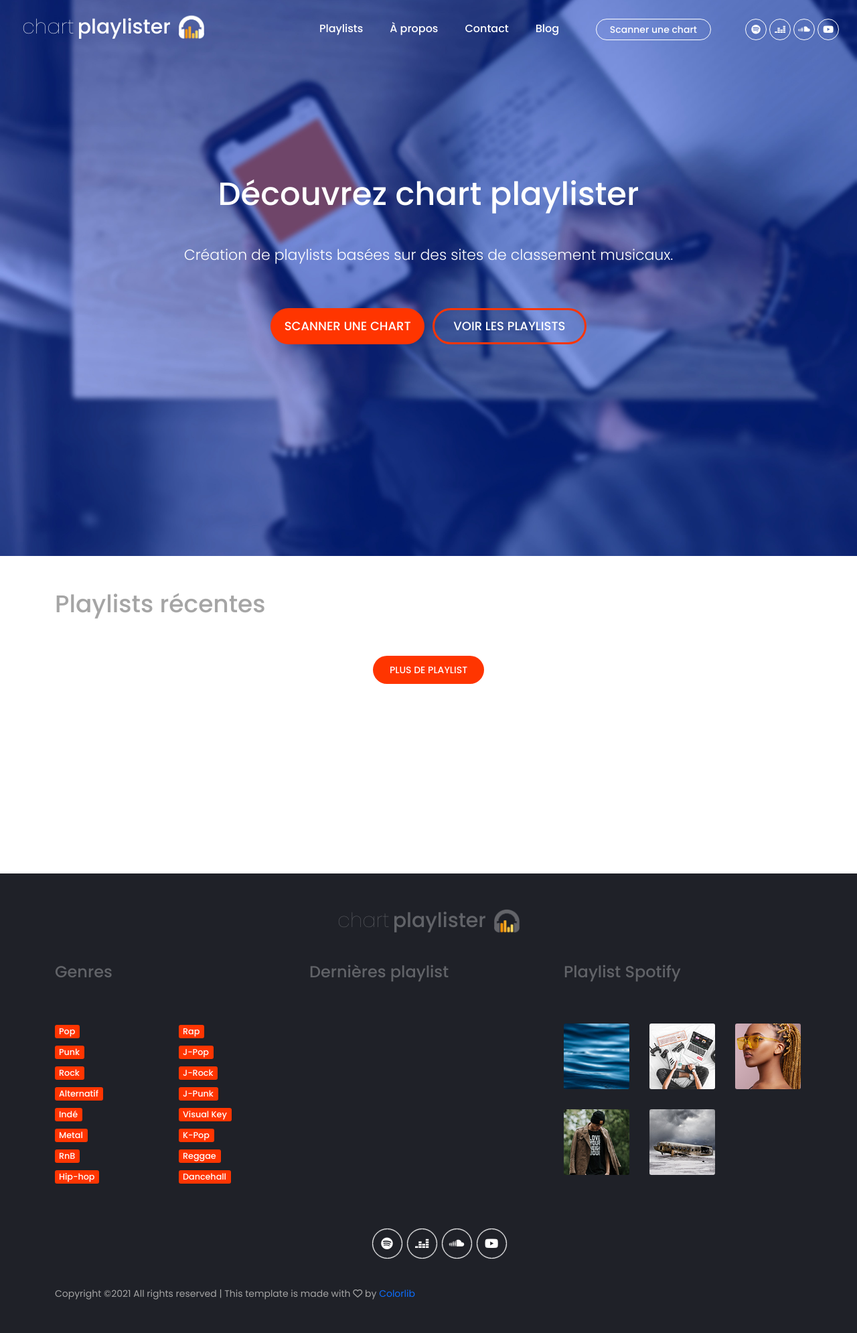
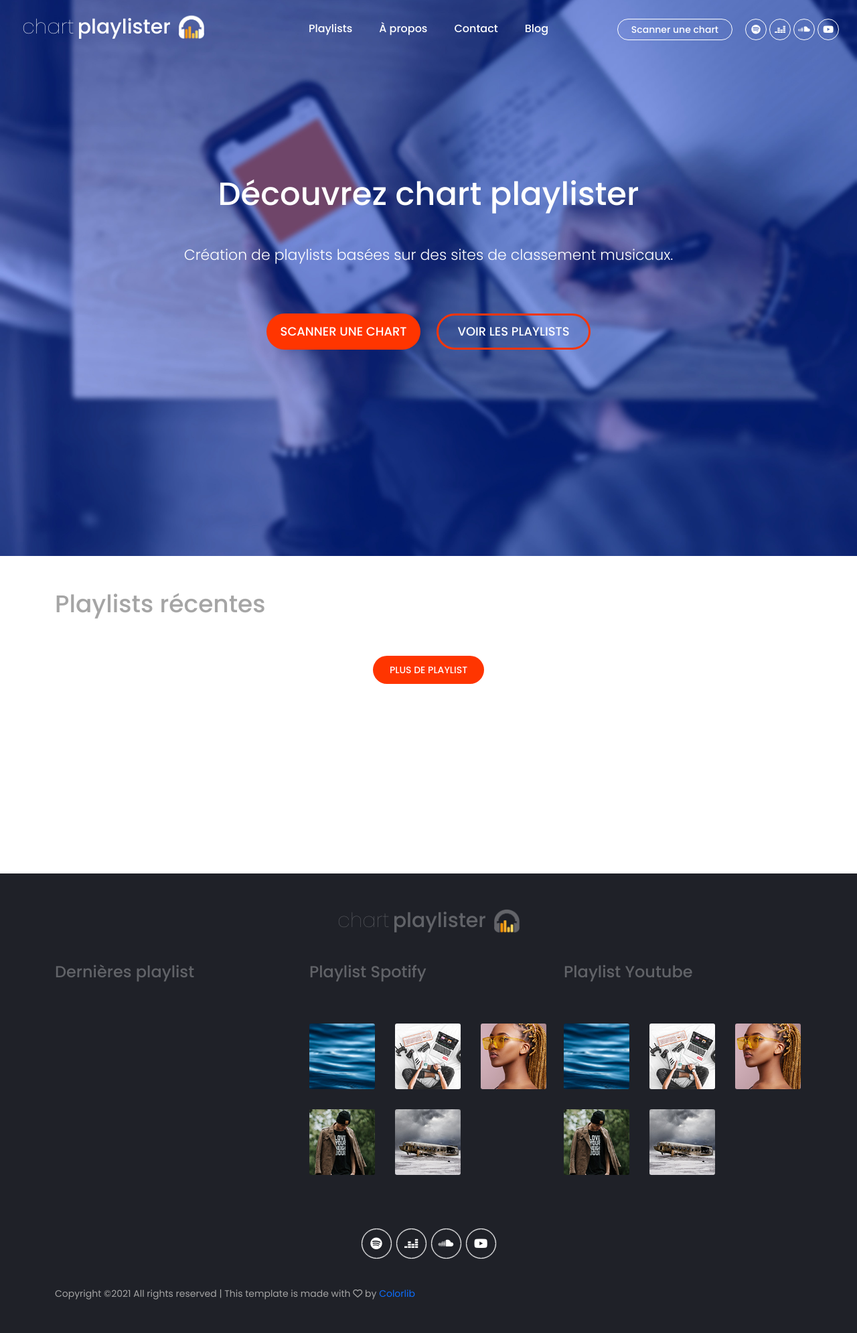
Before and after one commit to RudyLaban/chart-playlister, a Symfony app: template templates/navigate/index.html.twig in a window 1280 px wide. Shown: the whole page at 67% size. Run offline with Twig, Linux system fonts and the light colour scheme; the template is opened without the code that fills it, so the values that code supplies are empty; some libraries are stand-ins or nearby versions.

Commit message:
Correction et modification graphique diverses

```diff
--- a/public/styles/episode_responsive.css
+++ b/public/styles/episode_responsive.css
@@ -324,7 +324,7 @@
 	}
 	.sidebar_list ul li a
 	{
-		font-size: 14px;
+		font-size: 16px;
 	}
 	.comment_button
 	{
--- a/public/styles/episodes.css
+++ b/public/styles/episodes.css
@@ -700,6 +700,10 @@ section
 6. Sidebar
 *********************************/
 
+.navigation
+{
+	width: 100%;
+}
 .sidebar
 {
 	width: 100%;
--- a/public/styles/main_styles.css
+++ b/public/styles/main_styles.css
@@ -56,6 +56,7 @@ ul
 {
 	list-style: none;
 	margin-bottom: 0px;
+	padding-left: 0;
 }
 p
 {
--- a/templates/base.html.twig
+++ b/templates/base.html.twig
@@ -48,7 +48,6 @@
 <script src="{{ asset('plugins/parallax-js-master/parallax.min.js') }}"></script>
 <script src="https://kit.fontawesome.com/9a43e2d654.js" crossorigin="anonymous"></script>
 <script src="https://cdn.jsdelivr.net/npm/bootstrap@5.1.3/dist/js/bootstrap.bundle.min.js" integrity="sha384-ka7Sk0Gln4gmtz2MlQnikT1wXgYsOg+OMhuP+IlRH9sENBO0LRn5q+8nbTov4+1p" crossorigin="anonymous"></script>
-<script src="{{ asset('js/custom.js') }}"></script>
 {% block script %}
 {% endblock %}
 </body>
--- a/templates/footer.html.twig
+++ b/templates/footer.html.twig
@@ -9,33 +9,10 @@
         </div>
         <div class="row footer_content_row">
 
-                <!-- Tags -->
-                <div class="col-lg-4">
-                    <div class="footer_title">Genres</div>
-                    <div class="footer_list">
-                        <div><div><a href="#">{% trans %}Pop{% endtrans %}</a></div></div>
-                        <div><div><a href="#">{% trans %}Punk{% endtrans %}</a></div></div>
-                        <div><div><a href="#">{% trans %}Rock{% endtrans %}</a></div></div>
-                        <div><div><a href="#">{% trans %}Alternatif{% endtrans %}</a></div></div>
-                        <div><div><a href="#">{% trans %}Indé{% endtrans %}</a></div></div>
-                        <div><div><a href="#">{% trans %}Metal{% endtrans %}</a></div></div>
-                        <div><div><a href="#">{% trans %}RnB{% endtrans %}</a></div></div>
-                        <div><div><a href="#">{% trans %}Hip-hop{% endtrans %}</a></div></div>
-                        <div><div><a href="#">{% trans %}Rap{% endtrans %}</a></div></div>
-                        <div><div><a href="#">{% trans %}J-Pop{% endtrans %}</a></div></div>
-                        <div><div><a href="#">{% trans %}J-Rock{% endtrans %}</a></div></div>
-                        <div><div><a href="#">{% trans %}J-Punk{% endtrans %}</a></div></div>
-                        <div><div><a href="#">{% trans %}Visual Key{% endtrans %}</a></div></div>
-                        <div><div><a href="#">{% trans %}K-Pop{% endtrans %}</a></div></div>
-                        <div><div><a href="#">{% trans %}Reggae{% endtrans %}</a></div></div>
-                        <div><div><a href="#">{% trans %}Dancehall{% endtrans %}</a></div></div>
-                    </div>
-                </div>
-
             <!-- Latest Episodes -->
-                <div class="col-lg-4">
+            <div class="col-sm-4">
                 <div class="footer_title">Dernières playlist</div>
-                    <div class="latest_container">
+                <div class="latest_container text-center">
 
                     {% for chart in three_last_chart %}
                     <!-- Latest -->
@@ -69,8 +46,40 @@
             </div>
 
             <!-- Gallery -->
-                <div class="col-lg-4">
+            <div class="col-sm-4">
                 <div class="footer_title">Playlist Spotify</div>
+                <div class="gallery d-flex flex-row align-items-start justify-content-start flex-wrap">
+
+                    <!-- Gallery Item -->
+                    <div class="gallery_item">
+                        <a class="colorbox" href="images/gallery_1_large.jpg"><img src="{{ asset('images/gallery_1.jpg') }}" alt=""></a>
+                    </div>
+
+                    <!-- Gallery Item -->
+                    <div class="gallery_item">
+                        <a class="colorbox" href="images/gallery_2_large.jpg"><img src="{{ asset('images/gallery_2.jpg') }}" alt=""></a>
+                    </div>
+
+                    <!-- Gallery Item -->
+                    <div class="gallery_item">
+                        <a class="colorbox" href="images/gallery_3_large.jpg"><img src="{{ asset('images/gallery_3.jpg') }}" alt=""></a>
+                    </div>
+
+                    <!-- Gallery Item -->
+                    <div class="gallery_item">
+                        <a class="colorbox" href="images/gallery_4_large.jpg"><img src="{{ asset('images/gallery_4.jpg') }}" alt=""></a>
+                    </div>
+
+                    <!-- Gallery Item -->
+                    <div class="gallery_item">
+                        <a class="colorbox" href="images/gallery_5_large.jpg"><img src="{{ asset('images/gallery_5.jpg') }}" alt=""></a>
+                    </div>
+
+                </div>
+            </div>
+            <!-- Gallery -->
+            <div class="col-sm-4">
+                <div class="footer_title">Playlist Youtube</div>
                 <div class="gallery d-flex flex-row align-items-start justify-content-start flex-wrap">
 
                     <!-- Gallery Item -->
@@ -105,7 +114,7 @@
             <div class="col">
                 <div class="footer_social">
                     <ul class="d-flex flex-row align-items-center justify-content-center">
-                            <li><a href="#"><i class="fa fa-spotify" aria-hidden="true"></i></a></li>
+                        <li><a href="https://open.spotify.com/user/shqwnshnlngy9pxha60rgxrz0?si=97d6c0f933b0419e" target="_blank"><i class="fa fa-spotify" aria-hidden="true"></i></a></li>
                         <li><a href="#"><i class="fab fa-deezer" aria-hidden="true"></i></a></li>
                         <li><a href="#"><i class="fa fa-soundcloud" aria-hidden="true"></i></a></li>
                         <li><a href="#"><i class="fa fa-youtube-play" aria-hidden="true"></i></a></li>
--- a/templates/header.html.twig
+++ b/templates/header.html.twig
@@ -31,7 +31,7 @@
         <!-- Social -->
         <div class="social">
             <ul class="d-flex flex-row align-items-start justify-content-start">
-                <li><a href="#"><i class="fa fa-spotify" aria-hidden="true"></i></a></li>
+                <li><a href="https://open.spotify.com/user/shqwnshnlngy9pxha60rgxrz0?si=97d6c0f933b0419e" target="_blank"><i class="fa fa-spotify" aria-hidden="true"></i></a></li>
                 <li><a href="#"><i class="fab fa-deezer" aria-hidden="true"></i></a></li>
                 <li><a href="#"><i class="fa fa-soundcloud" aria-hidden="true"></i></a></li>
                 <li><a href="#"><i class="fa fa-youtube-play" aria-hidden="true"></i></a></li>
@@ -56,7 +56,7 @@
         <div class="menu_extra d-flex flex-column align-items-end justify-content-start">
             <div class="social">
                 <ul class="d-flex flex-row align-items-start justify-content-start">
-                    <li><a href="#"><i class="fa fa-spotify" aria-hidden="true"></i></a></li>
+                    <li><a href="https://open.spotify.com/user/shqwnshnlngy9pxha60rgxrz0?si=97d6c0f933b0419e" target="_blank"><i class="fa fa-spotify" aria-hidden="true"></i></a></li>
                     <li><a href="#"><i class="fab fa-deezer" aria-hidden="true"></i></a></li>
                     <li><a href="#"><i class="fa fa-soundcloud" aria-hidden="true"></i></a></li>
                     <li><a href="#"><i class="fa fa-youtube-play" aria-hidden="true"></i></a></li>
--- a/templates/navigate/contact.html.twig
+++ b/templates/navigate/contact.html.twig
@@ -109,3 +109,8 @@ Etiam efficitur semper accumsan. Sed et dui aliquet, ultrices tellus non, sagitt
 	{% endblock %}
 </div>
 {% endblock %}
+
+{% block script %}
+	<script src="{{ asset('js/contact.js') }}"></script>
+	<script src="{{ asset('js/custom.js') }}"></script>
+{% endblock %}
--- a/templates/navigate/index.html.twig
+++ b/templates/navigate/index.html.twig
@@ -33,14 +33,15 @@
 				</div>
 			</div>
 			<div class="row home_row">
-				<div class="col-lg-10 offset-lg-1">
-					<div class="home_form_container text-center">
+				<div class="d-sm-flex justify-content-center">
+					<div class="p-2 text-center">
 						<a href="{{ path('chart_scanne') }}" class="m-1">
-								<button type="submit" id="chart_form_save" name="chart_form[save]" class="home_form_button button_fill">Scanner une chart</button>
+							<button type="submit" id="chart_form_save" name="chart_form[save]" class="home_form_button button_fill">Scanner une chart</button>
 						</a>
+					</div>
+					<div class="p-2 text-center">
 						<a href="{{ path('charts') }}" class="m-1">
-								<button type="submit" id="chart_form_save" name="chart_form[save]" class="home_form_button show button_fill">Voir les playlists</button>
-							</span>
+							<button type="submit" id="chart_form_save" name="chart_form[save]" class="home_form_button show button_fill">Voir les playlists</button>
 						</a>
 					</div>
 				</div>
@@ -190,5 +191,5 @@
 {% endblock %}
 
 {% block script %}
-
+	<script src="{{ asset('js/custom.js') }}"></script>
 {% endblock %}
```
Also changed, not shown: public/styles/episode.css (+6 -5 lines). Lines whose indentation alone changed are shown as unchanged.
